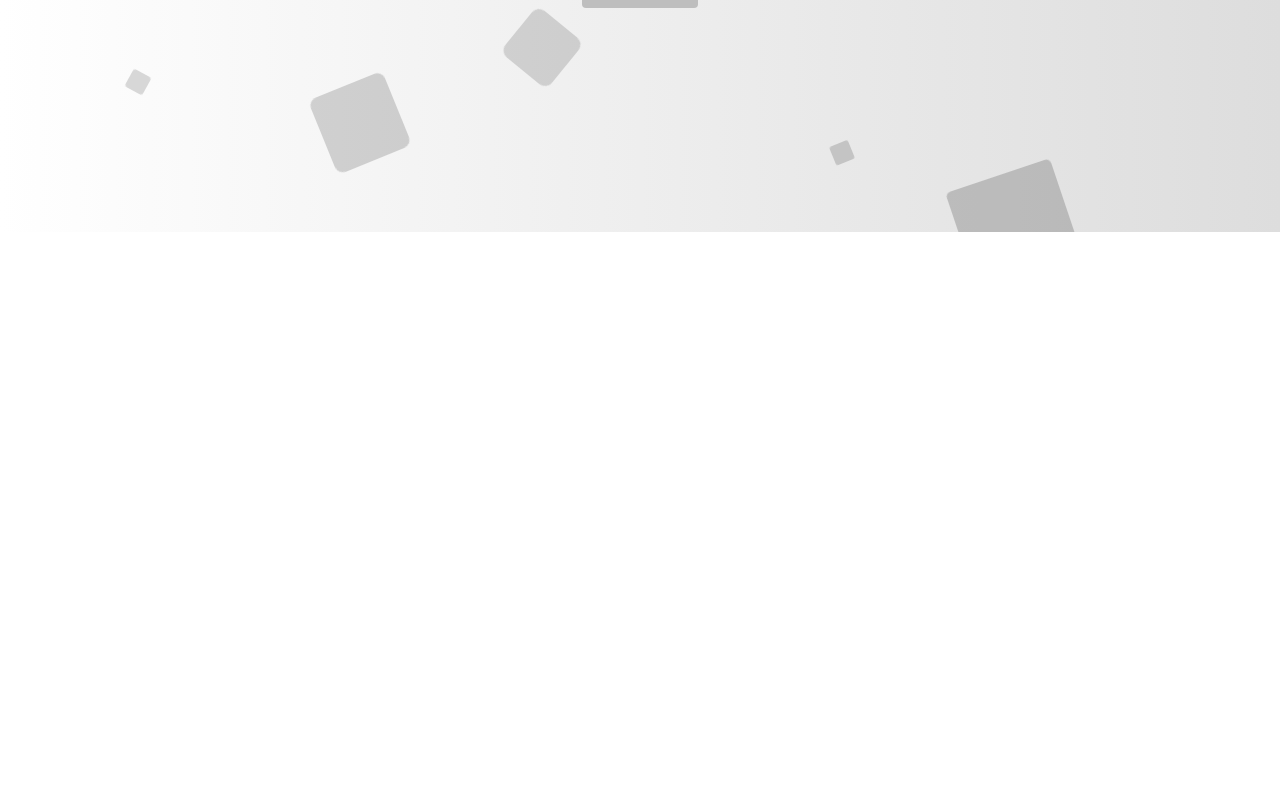
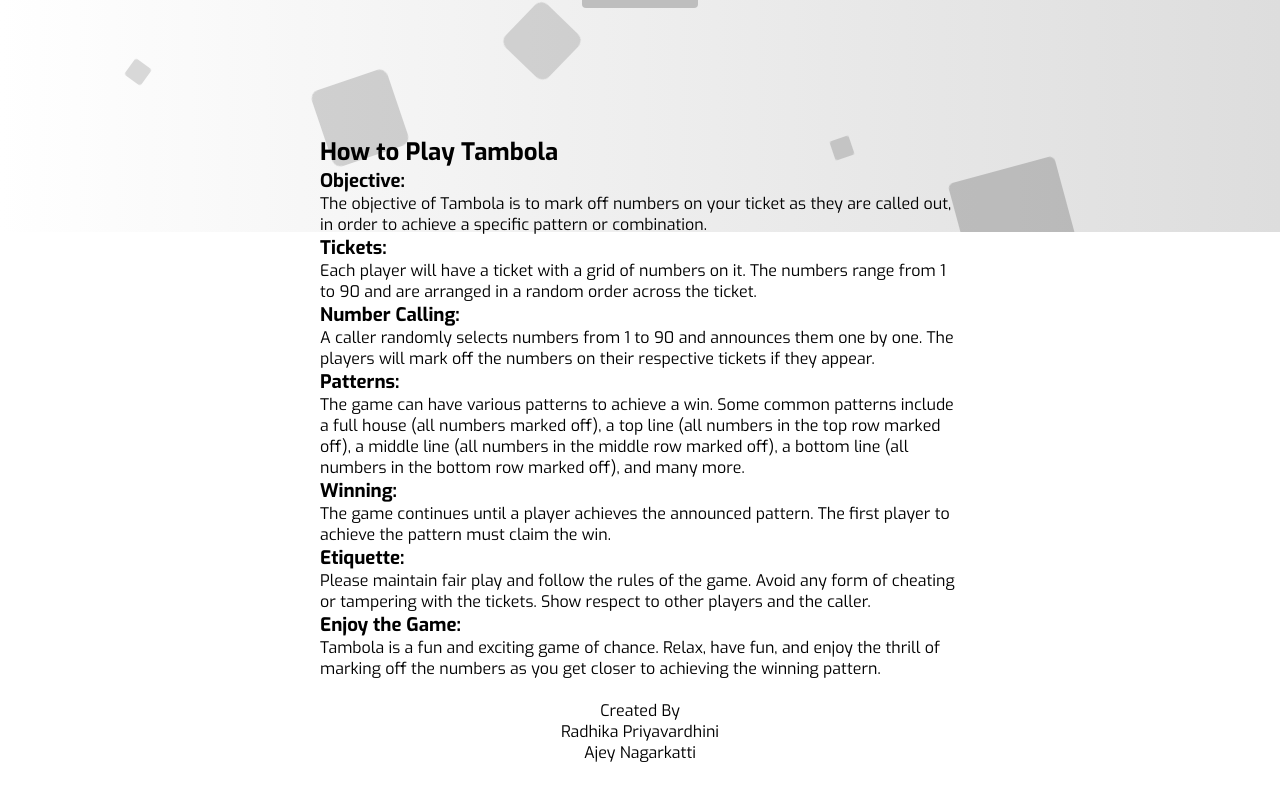
Before and after one commit to ajejey/tambola-frontend, a React (Create React App) app in the folder tambola/: page / in a window 1280 px wide. Shown: the part 568-1368 px from the top of the page. Before the commit the page ends 800 px from the top, so only its background shows below. Built offline with nearby package versions, Linux system fonts and the light colour scheme; no server answers.

Commit message:
Add instructions and created by

```diff
--- a/tambola/src/components/CreateRoom/CreateRoom.js
+++ b/tambola/src/components/CreateRoom/CreateRoom.js
@@ -6,6 +6,7 @@ import { GlobalContext } from '../../context/Provider';
 import { FontAwesomeIcon } from '@fortawesome/react-fontawesome';
 import { faCopy } from '@fortawesome/free-solid-svg-icons';
 import Background from '../Background/Background';
+import HowToPlay from '../HowToPlay/HowToPlay';
 
 export default function () {
     const { roomID, setRoomID, userID, setUserID, setHost, socket } = useContext(GlobalContext)
@@ -70,6 +71,7 @@ export default function () {
                     <button onClick={handleCloseCreate}>Close</button>
                 </div>
             </div>
+            <HowToPlay />
         </div>
     )
 }
--- a/tambola/src/components/Home/Home.js
+++ b/tambola/src/components/Home/Home.js
@@ -3,6 +3,7 @@ import './Home.css'
 import Background from '../Background/Background'
 import { useNavigate } from 'react-router-dom'
 import { GlobalContext } from '../../context/Provider'
+import HowToPlay from '../HowToPlay/HowToPlay'
 
 export default function Home() {
     const navigate = useNavigate()
@@ -45,6 +46,7 @@ export default function Home() {
                 <button disabled={userID.length === 0} className={userID.length === 0 ? "disabled-button" : ""} onClick={handleCreateRoom}>Create Room</button>
                 <button disabled={userID.length === 0} className={userID.length === 0 ? "disabled-button" : ""} onClick={handleJoinRoom}>Join Room</button>
             </div>
+            <HowToPlay />
         </div>
     )
 }
--- /dev/null
+++ b/tambola/src/components/HowToPlay/HowToPlay.js
@@ -0,0 +1,41 @@
+import React from 'react'
+
+function HowToPlay() {
+    return (
+        <div style={{ margin: "5vh 25vw" }}>
+            <h2>How to Play Tambola</h2>
+
+            <h3>Objective:</h3>
+            <p>The objective of Tambola is to mark off numbers on your ticket as they are called out, in order to achieve a specific pattern or combination.</p>
+
+            <h3>Tickets:</h3>
+            <p>Each player will have a ticket with a grid of numbers on it. The numbers range from 1 to 90 and are arranged in a random order across the ticket.</p>
+
+            <h3>Number Calling:</h3>
+            <p>A caller randomly selects numbers from 1 to 90 and announces them one by one. The players will mark off the numbers on their respective tickets if they appear.</p>
+
+            <h3>Patterns:</h3>
+            <p>The game can have various patterns to achieve a win. Some common patterns include a full house (all numbers marked off), a top line (all numbers in the top row marked off), a middle line (all numbers in the middle row marked off), a bottom line (all numbers in the bottom row marked off), and many more.</p>
+
+            <h3>Winning:</h3>
+            <p>The game continues until a player achieves the announced pattern. The first player to achieve the pattern must claim the win.</p>
+
+            <h3>Etiquette:</h3>
+            <p>Please maintain fair play and follow the rules of the game. Avoid any form of cheating or tampering with the tickets. Show respect to other players and the caller.</p>
+
+            <h3>Enjoy the Game:</h3>
+            <p>Tambola is a fun and exciting game of chance. Relax, have fun, and enjoy the thrill of marking off the numbers as you get closer to achieving the winning pattern.</p>
+
+            <br />
+
+            <div style={{ textAlign: "center"}}>
+                <p>Created By</p>
+                <a style={{ textDecoration: "none", color: "inherit"}} href='https://www.linkedin.com/in/radhika-priyavardhini-0683871b5/'  target="_blank" rel="noreferrer">Radhika Priyavardhini</a>
+                <br />
+                <a style={{ textDecoration: "none", color: "inherit"}} href='https://www.linkedin.com/in/ajey-nagarkatti-28273856/' target="_blank" rel="noreferrer">Ajey Nagarkatti</a>
+            </div>
+        </div>
+    )
+}
+
+export default HowToPlay
--- a/tambola/src/components/JoinRoom/JoinRoom.js
+++ b/tambola/src/components/JoinRoom/JoinRoom.js
@@ -4,6 +4,7 @@ import { GlobalContext } from '../../context/Provider'
 import Background from '../Background/Background'
 import { useNavigate, useSearchParams } from 'react-router-dom'
 import { nanoid } from 'nanoid'
+import HowToPlay from '../HowToPlay/HowToPlay'
 
 export default function JoinRoom() {
   const { roomID, setRoomID, userID, setUserID, userName, socket } = useContext(GlobalContext)
@@ -56,6 +57,7 @@ export default function JoinRoom() {
           <button onClick={handleCloseJoin}>Close</button>
         </div>
       </div>
+      <HowToPlay />
     </div>
   )
 }
--- a/tambola/src/components/PlayerList/PlayerList.js
+++ b/tambola/src/components/PlayerList/PlayerList.js
@@ -2,6 +2,7 @@ import React, { useState, useEffect } from 'react';
 import './playerList.css';
 import { GlobalContext } from '../../context/Provider';
 import { useContext } from 'react';
+import HowToPlay from '../HowToPlay/HowToPlay';
 
 function PlayerList() {
   const [players, setPlayers] = useState([]);
@@ -37,6 +38,7 @@ function PlayerList() {
           </table>
         </>
       }
+      <HowToPlay />
     </div>
   );
 }
--- a/tambola/src/components/TicketDisplay/ticketDisplay.css
+++ b/tambola/src/components/TicketDisplay/ticketDisplay.css
@@ -121,7 +121,7 @@
     top: 20px;
     right: 20px;
     padding: 10px 20px;
-    background-color: #646464;
+    background-color: #fc6969;
     color: #fff;
     border-radius: 4px;
     font-size: 14px;
```
